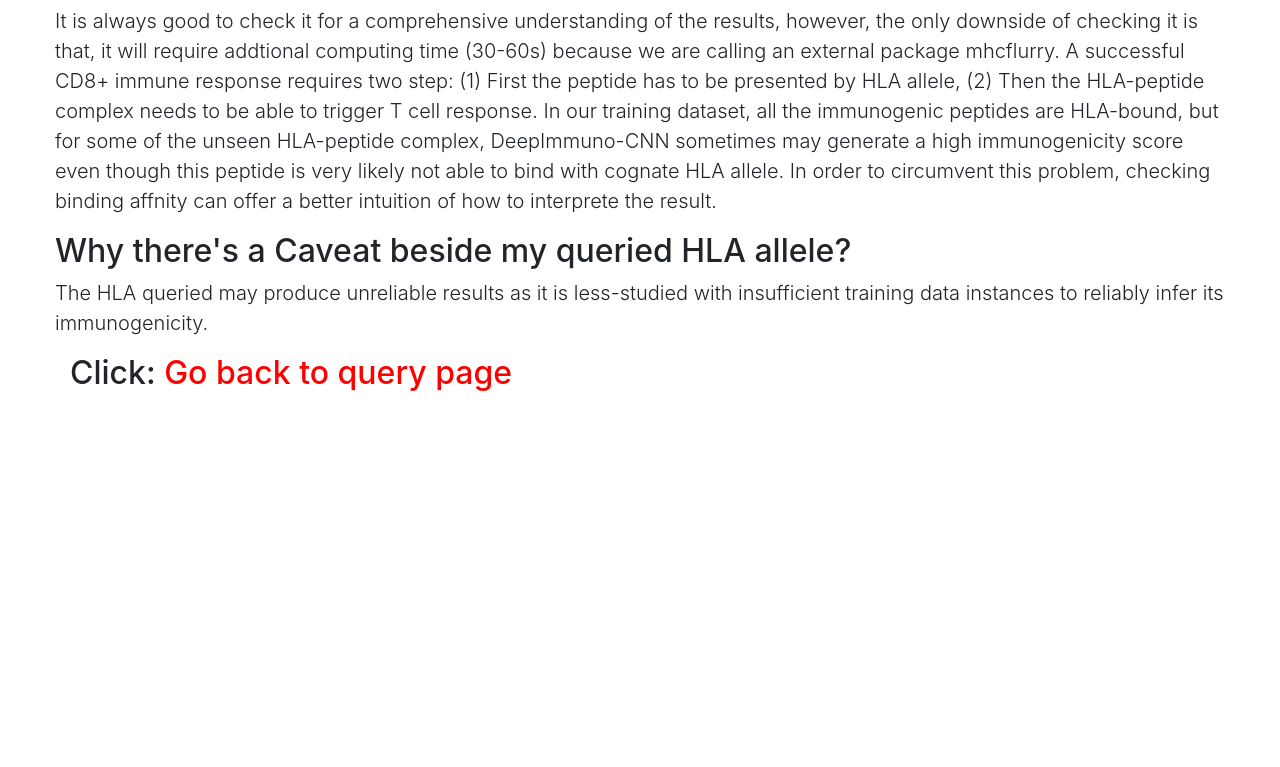
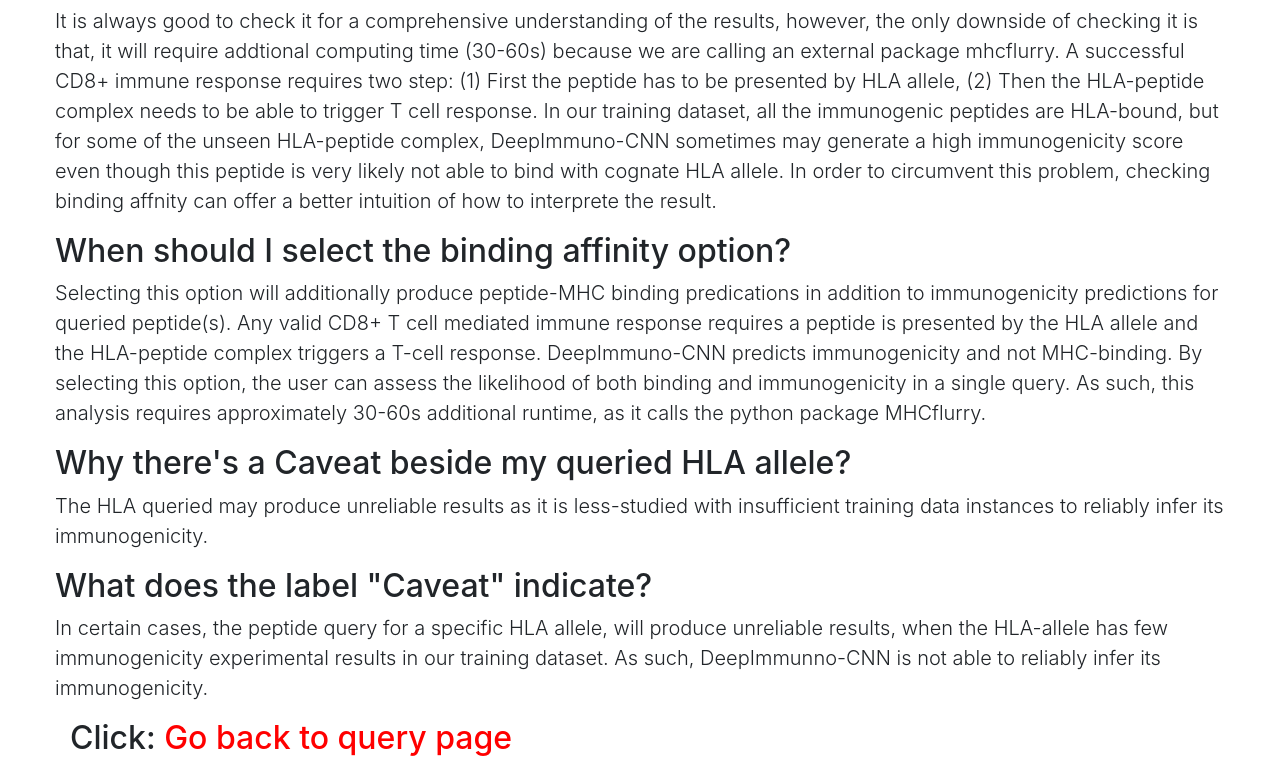
Before and after one commit to frankligy/DeepImmuno-web, a Flask app: page /learn_more in a window 1280 px wide. Shown: the part 599-1366 px from the top of the page. Before the commit the page ends 990 px from the top, so only its background shows below. Run offline with Flask 2, Linux system fonts and the light colour scheme; some libraries are stand-ins or nearby versions.

Commit message:
further requirements fixed

```diff
--- a/app/routes.py
+++ b/app/routes.py
@@ -4,7 +4,7 @@ from app.program import computing_s,computing_m,hla_convert,svg_path,check_pepti
 from app.form import QueryForm
 import sys
 import os
-
+import datetime
 
 @app.route('/result')
 def result():
--- a/app/templates/learn_more.html
+++ b/app/templates/learn_more.html
@@ -19,7 +19,7 @@
 
 
 <div class="container">
-    <div class="row">
+    <div class="row" id='div1'>
         <h2>How to interpret immunogenicity score?</h2>
         <p class="lead">A high immunogenicity score indicates increased confidence that the denoted peptide-HLA complex will trigger a T cell response,
             compared to another peptide with a lower immunogenicity score. However, it does not necessarily reflect the actual degree of immunogenicity,
@@ -30,23 +30,36 @@
             Hence, the output value reflects the confidence of the prediction.
         </p>
 
-    <div class="row">
+    <div class="row" id="div2">
         <h2>When should I check binding affnity option?</h2>
-        <p class="lead"> It is always good to check it for a comprehensive understanding of the results, however, the only downside of checking it is that, it will
-            require addtional computing time (30-60s) because we are calling an external package mhcflurry. A successful CD8+ immune response requires two step:
-            (1) First the peptide has to be presented by HLA allele, (2) Then the HLA-peptide complex needs to be able to trigger T cell response. In our training
-            dataset, all the immunogenic peptides are HLA-bound, but for some of the unseen HLA-peptide complex, DeepImmuno-CNN sometimes may generate a high immunogenicity
-            score even though this peptide is very likely not able to bind with cognate HLA allele. In order to circumvent this problem, checking binding affnity can offer a better
-            intuition of how to interprete the result.
-
+        <p class="lead">It is always good to check it for a comprehensive understanding of the results, however, the only downside of checking it is that,
+            it will require addtional computing time (30-60s) because we are calling an external package mhcflurry. A successful CD8+ immune response requires
+            two step: (1) First the peptide has to be presented by HLA allele, (2) Then the HLA-peptide complex needs to be able to trigger T cell response.
+            In our training dataset, all the immunogenic peptides are HLA-bound, but for some of the unseen HLA-peptide complex, DeepImmuno-CNN sometimes may
+            generate a high immunogenicity score even though this peptide is very likely not able to bind with cognate HLA allele. In order to circumvent this
+            problem, checking binding affnity can offer a better intuition of how to interprete the result.
         </p>
     </div>
 
-    <div class="row">
+    <div class="row" id="div3">
+        <h2>When should I select the binding affinity option?</h2>
+        <p class="lead">Selecting this option will additionally produce peptide-MHC binding predications in addition to immunogenicity predictions for
+            queried peptide(s). Any valid CD8+ T cell mediated immune response requires a peptide is presented by the HLA allele and the HLA-peptide complex
+            triggers a T-cell response. DeepImmuno-CNN predicts immunogenicity and not MHC-binding. By selecting this option,  the user can assess the
+            likelihood of both binding and immunogenicity in a single query. As such, this analysis requires approximately 30-60s additional runtime,
+            as it calls the python package MHCflurry. </p>
+    </div>
+
+    <div class="row" id="div4">
         <h2>Why there's a Caveat beside my queried HLA allele?</h2>
         <p class="lead">The HLA queried may produce unreliable results as it is less-studied with insufficient training data instances to reliably infer its immunogenicity.
         </p>
+    </div>
 
+    <div class="row" id="div5">
+        <h2>What does the label "Caveat" indicate?</h2>
+        <p class="lead">In certain cases, the peptide query for a specific HLA allele, will produce unreliable results, when the HLA-allele has
+            few immunogenicity experimental results in our training dataset. As such, DeepImmunno-CNN is not able to reliably infer its immunogenicity.</p>
     </div>
 
 
--- a/app/templates/result.html
+++ b/app/templates/result.html
@@ -26,14 +26,14 @@
               <th>peptide</th>
               <th>MHC</th>
               <th>Binding(mhcflurry)</th>
-              <th>immunogenicity[<a href="./learn_more">Interpret</a>]</th>
+              <th>immunogenicity[<a href="./learn_more#div1">Interpret</a>]</th>
             </tr>
           </thead>
           <tbody>
             <tr>
               <td>{{ peptide }}</td>
               {% if flag == 'on' %}
-              <td>{{ mhc }}<a href="./learn_more">[Caveat!]</a></td>
+              <td>{{ mhc }}<a href="./learn_more#div4">[Caveat!]</a></td>
               {% else %}
               <td>{{ mhc }}</td>
               {% endif %}
@@ -106,7 +106,7 @@
 </div>
 
 <footer class="page-footer font-small">
-    <div class="footer-copyright text-center py-3">© 2020 Copyright:
+    <div class="footer-copyright text-center py-3">© 2021 Copyright:
       <a href="https://github.com/frankligy"> Guangyuan(Frank) Li</a>
     </div>
 </footer>
```
Also changed, not shown: app/templates/submit.html (+17 -5 lines), requirements.txt (+13 -11 lines).
